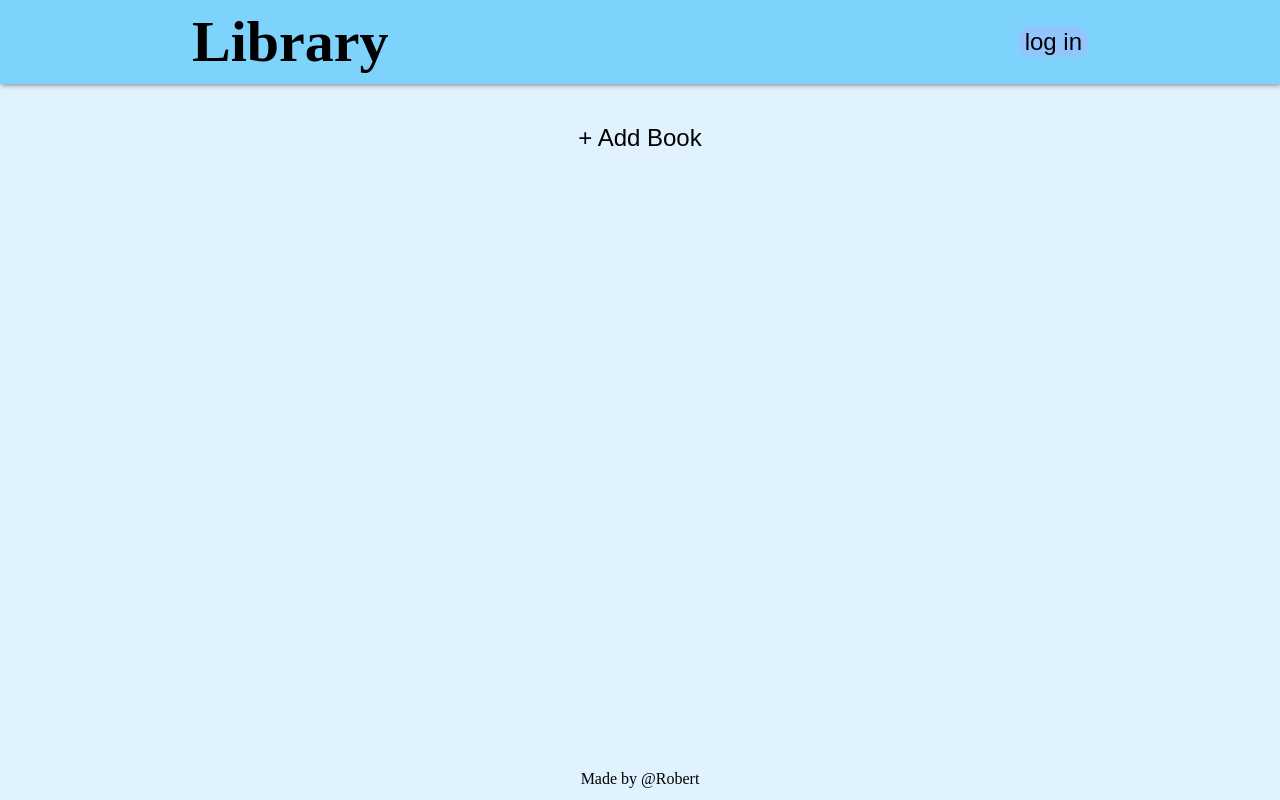
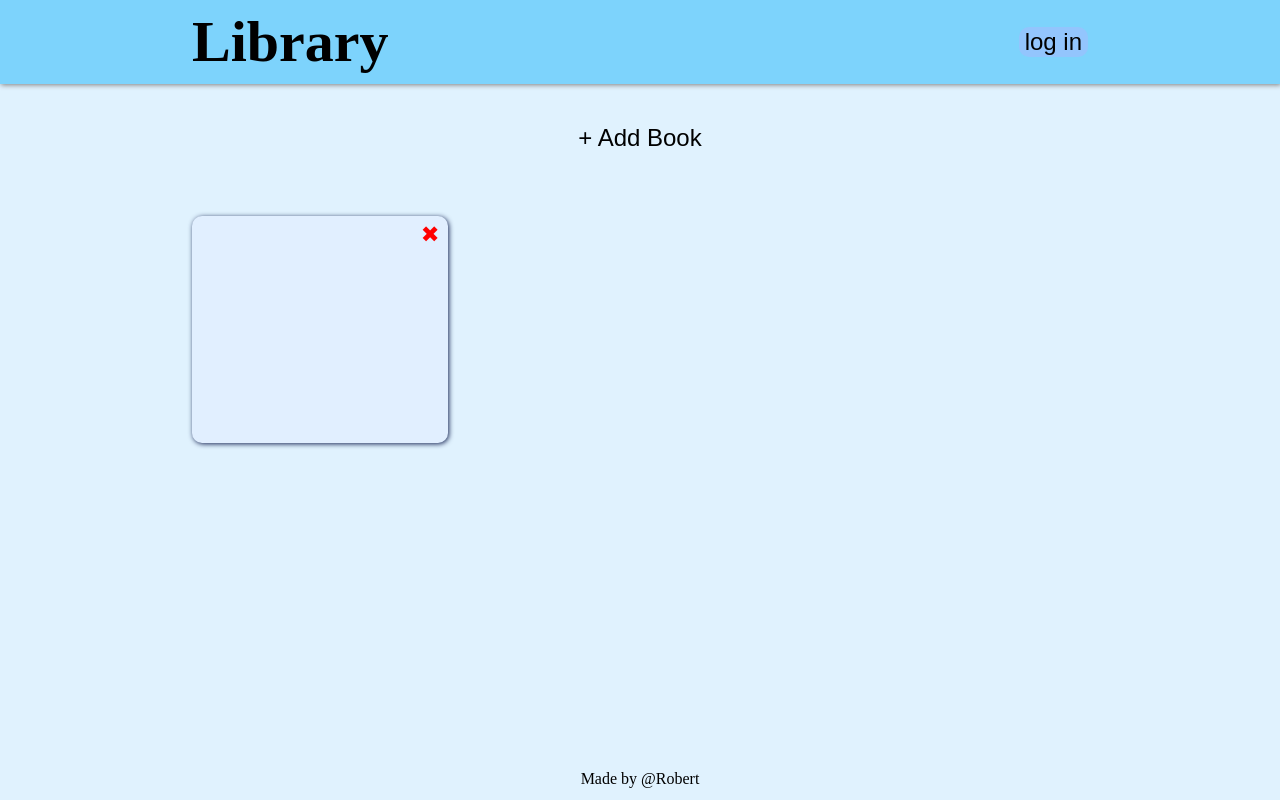
Before and after one commit to Unitato1/Project-Library, a plain HTML site: page index.html in a window 1280 px wide. Drawn offline with Linux system fonts and the light colour scheme.

Commit message:
Added close btn yet not functioning

```diff
--- a/index.html
+++ b/index.html
@@ -58,7 +58,9 @@
       </header>
       <main>
         <button id="book-add">+ Add Book</button>
-        <div id="book-container"></div>
+        <div id="book-container">
+          <div class="book"><button class="close">&#10006;</button></div>
+        </div>
       </main>
       <footer><h3>Made by @Robert</h3></footer>
     </div>
--- a/main.js
+++ b/main.js
@@ -19,7 +19,7 @@ const bookshelf = (() => {
       pages = document.createElement("p");
       pages.innerHTML = book.pages;
       read = document.createElement("button");
-      read.addEventListener();
+      read.addEventListener("click", () => {});
       read.innerHTML = book.read === true ? "Read" : "Not read";
 
       curr_book = document.createElement("div");
--- a/styles.css
+++ b/styles.css
@@ -97,10 +97,26 @@ body {
   box-shadow: 1px 1px 5px #172554;
   background-color: #e1efff;
   padding: 20px;
+  position: relative;
+}
+.close {
+  position: relative;
+  bottom: 51%;
+  left: 51%;
+  font-size: 2.8vh;
+  background-color: transparent;
+  border: 0;
+  color: rgb(255, 0, 0);
+}
+.close:hover {
+  font-size: 3.5vh;
+}
+.close:active {
+  font-size: 2.8vh;
 }
 .book:hover {
   box-shadow: 1px 1px 15px #172554;
-  padding: 25px;
+  padding: 22px;
   transition-duration: 0.5s;
 }
 #main_con > footer {
```
